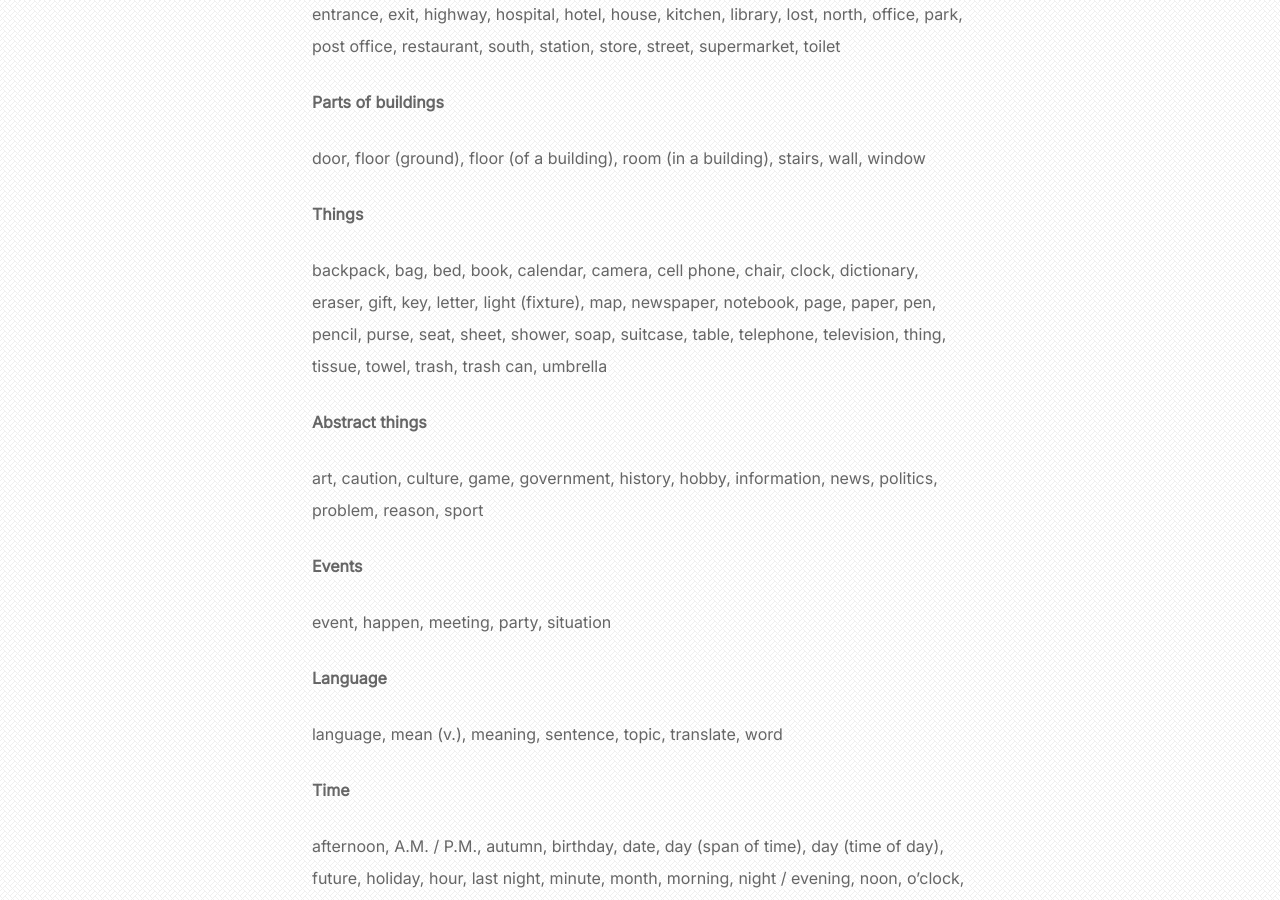
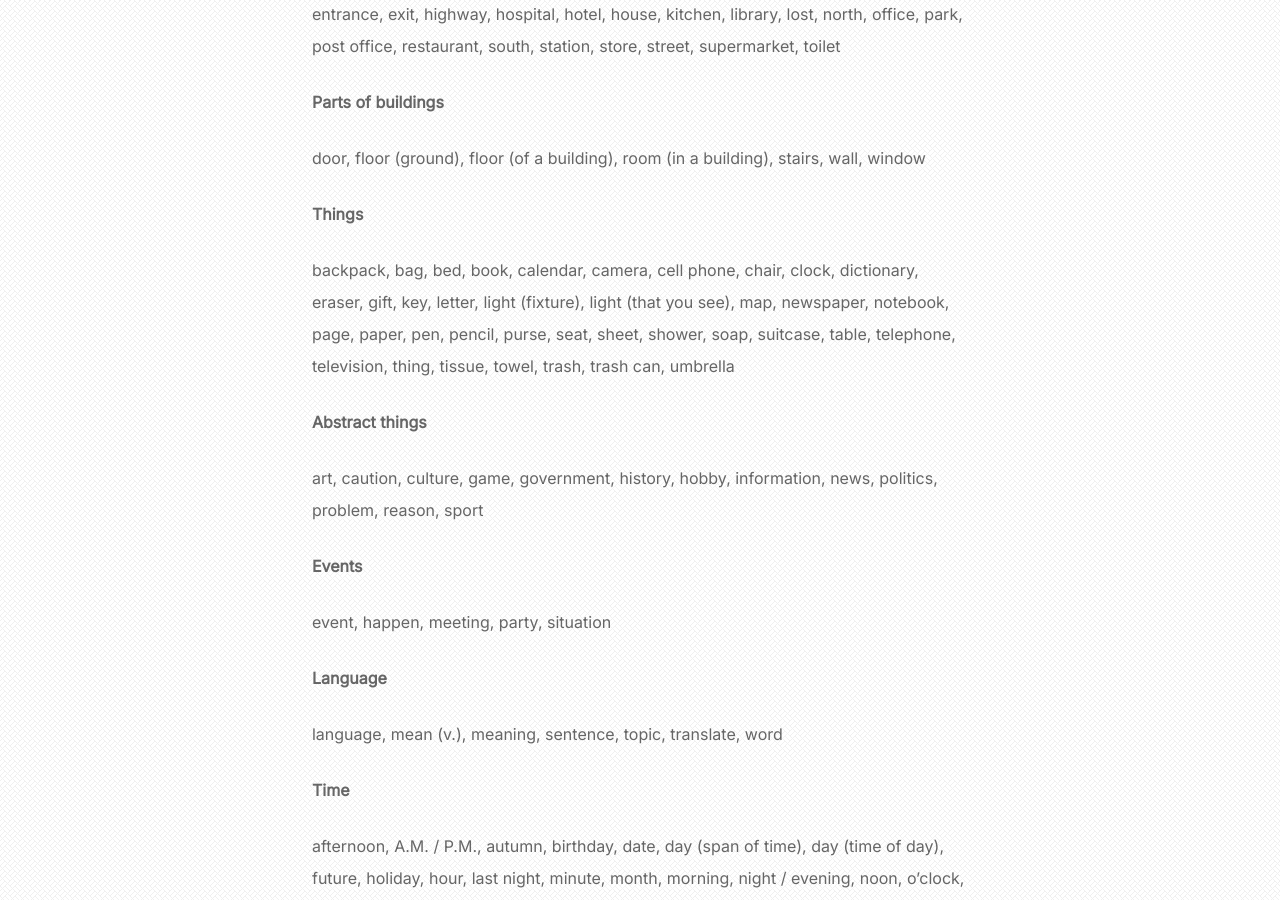
Before and after one commit to adamanlx/adamanlx.github.io, a Jekyll site: the page built from _posts/2025-1-24-1000-words.md, in a window 1280 px wide and 900 px high, scrolled down 4599 px. Built offline with Jekyll 4.4.1, drawn with Linux system fonts in a browser that asks for light colours; some of the changed text lies outside the part shown.

Commit message:
Update 2025-1-24-1000-words.md

```diff
--- a/_posts/2025-1-24-1000-words.md
+++ b/_posts/2025-1-24-1000-words.md
@@ -122,7 +122,7 @@ door, floor (ground), floor (of a building), room (in a building), stairs, wall,
 
 #### Things
 
-backpack, bag, bed, book, calendar, camera, cell phone, chair, clock, dictionary, eraser, gift, key, letter, light (fixture), map, newspaper, notebook, page, paper, pen, pencil, purse, seat, sheet, shower, soap, suitcase, table, telephone, television, thing, tissue, towel, trash, trash can, umbrella
+backpack, bag, bed, book, calendar, camera, cell phone, chair, clock, dictionary, eraser, gift, key, letter, light (fixture), light (that you see), map, newspaper, notebook, page, paper, pen, pencil, purse, seat, sheet, shower, soap, suitcase, table, telephone, television, thing, tissue, towel, trash, trash can, umbrella
 
 #### Abstract things
 
```
Also changed, not shown: other parts of _posts/2025-1-24-1000-words.md (+1 -1 lines).
